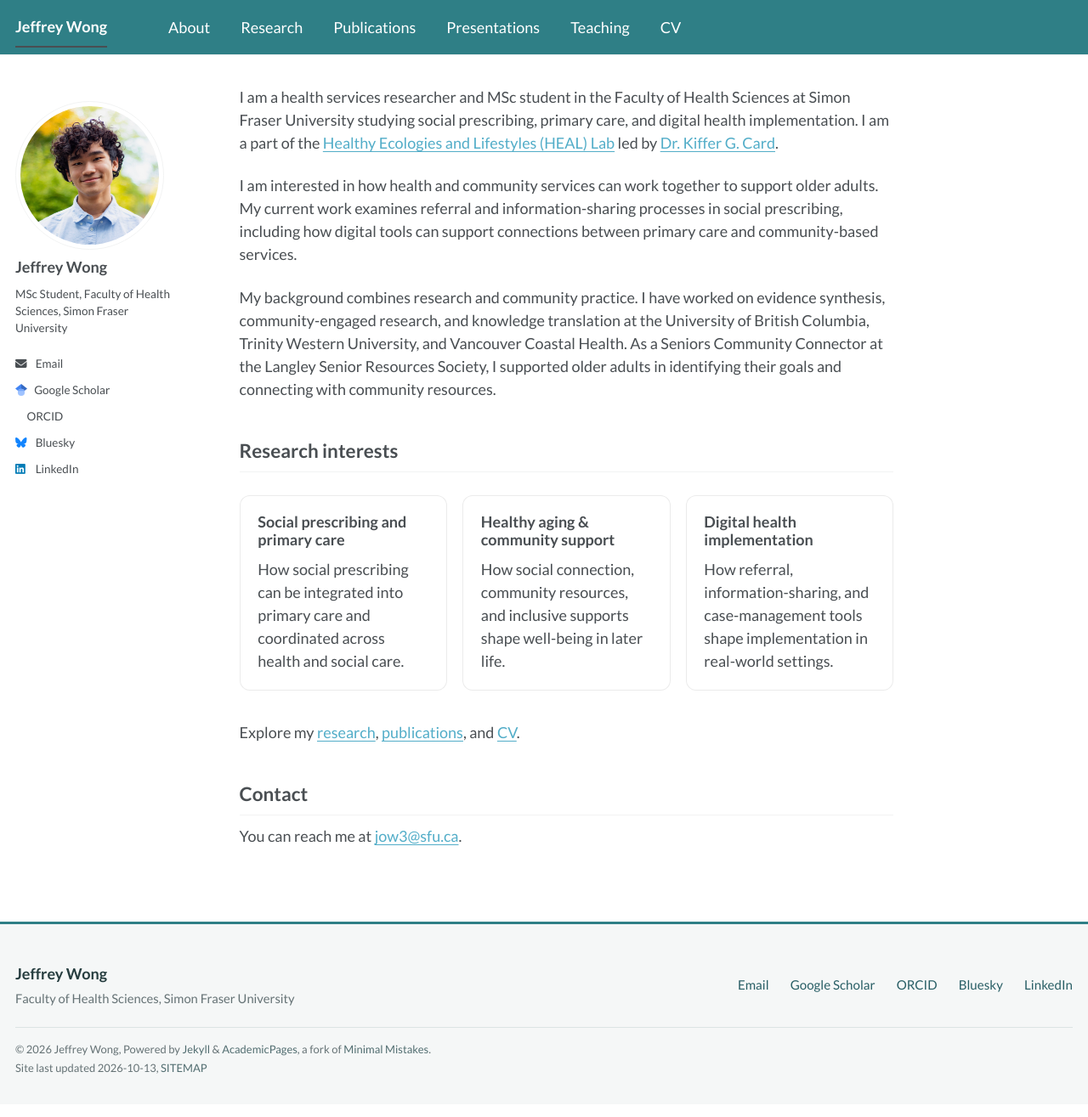
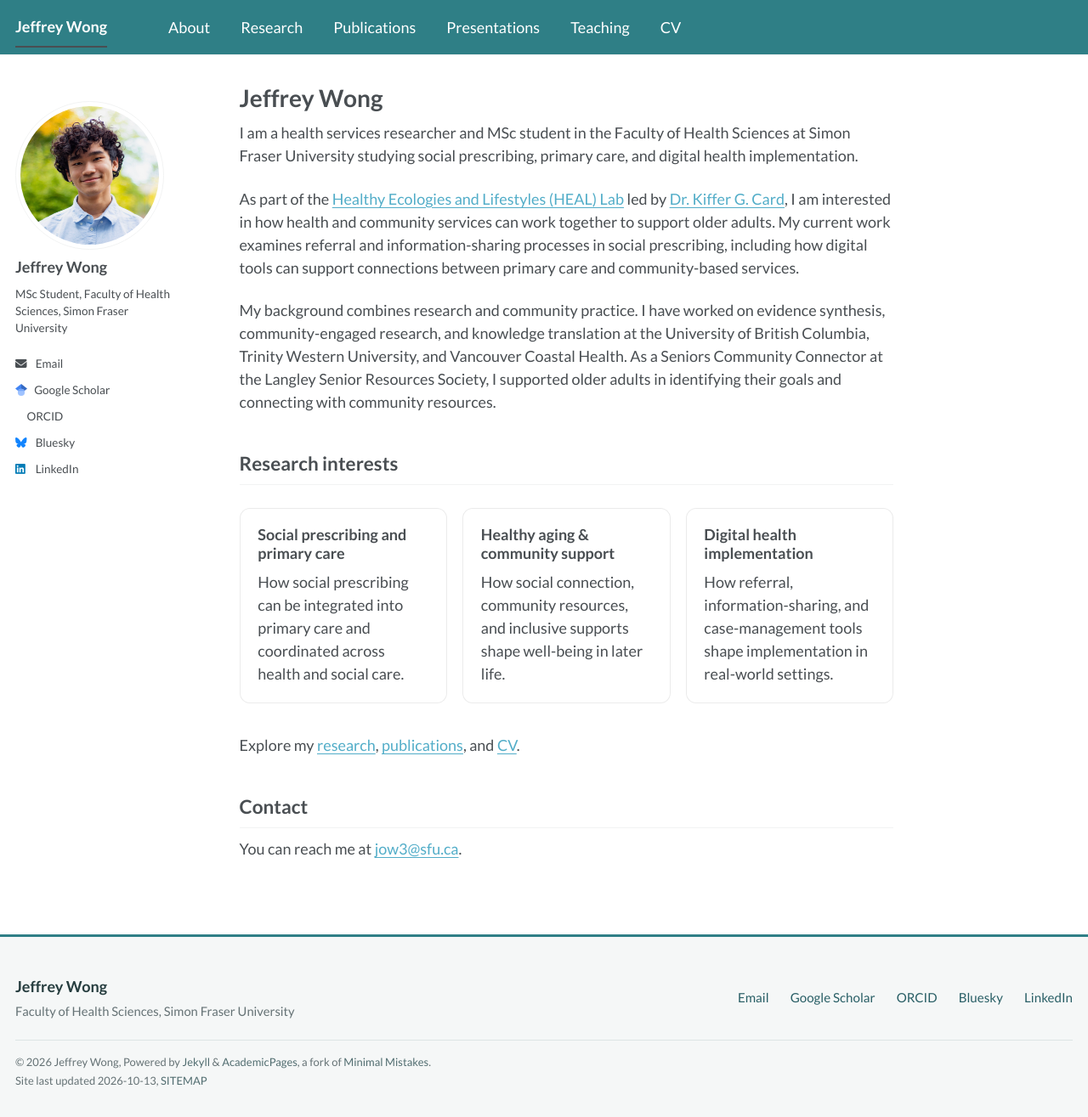
Before and after one commit to itsjeffreywong/itsjeffreywong.github.io, a Jekyll site: the page built from _pages/about.md, in a window 1280 px wide and 1315 px high. Shown: the whole window at 85% size. Built offline with Jekyll 4.4.1, drawn with Linux system fonts in a browser that asks for light colours; a style sheet for code colours, icons or effects is not loaded.

Commit message:
Update about.md

```diff
--- a/_pages/about.md
+++ b/_pages/about.md
@@ -1,4 +1,5 @@
 ---
+title: "Jeffrey Wong"
 permalink: /
 author_profile: true
 description: "Jeffrey Wong is an MSc student in the Faculty of Health Sciences at Simon Fraser University studying social prescribing, primary care, and digital health implementation."
@@ -7,9 +8,9 @@ redirect_from:
   - /about.html
 ---
 
-I am a health services researcher and MSc student in the Faculty of Health Sciences at Simon Fraser University studying social prescribing, primary care, and digital health implementation. I am a part of the [Healthy Ecologies and Lifestyles (HEAL) Lab](https://heal-lab.ca) led by [Dr. Kiffer G. Card](https://sfu.ca/fhs/about/people/profiles/kiffer-card).
+I am a health services researcher and MSc student in the Faculty of Health Sciences at Simon Fraser University studying social prescribing, primary care, and digital health implementation.
 
-I am interested in how health and community services can work together to support older adults. My current work examines referral and information-sharing processes in social prescribing, including how digital tools can support connections between primary care and community-based services.
+As part of the [Healthy Ecologies and Lifestyles (HEAL) Lab](https://heal-lab.ca) led by [Dr. Kiffer G. Card](https://sfu.ca/fhs/about/people/profiles/kiffer-card), I am interested in how health and community services can work together to support older adults. My current work examines referral and information-sharing processes in social prescribing, including how digital tools can support connections between primary care and community-based services.
 
 My background combines research and community practice. I have worked on evidence synthesis, community-engaged research, and knowledge translation at the University of British Columbia, Trinity Western University, and Vancouver Coastal Health. As a Seniors Community Connector at the Langley Senior Resources Society, I supported older adults in identifying their goals and connecting with community resources.
 
```
